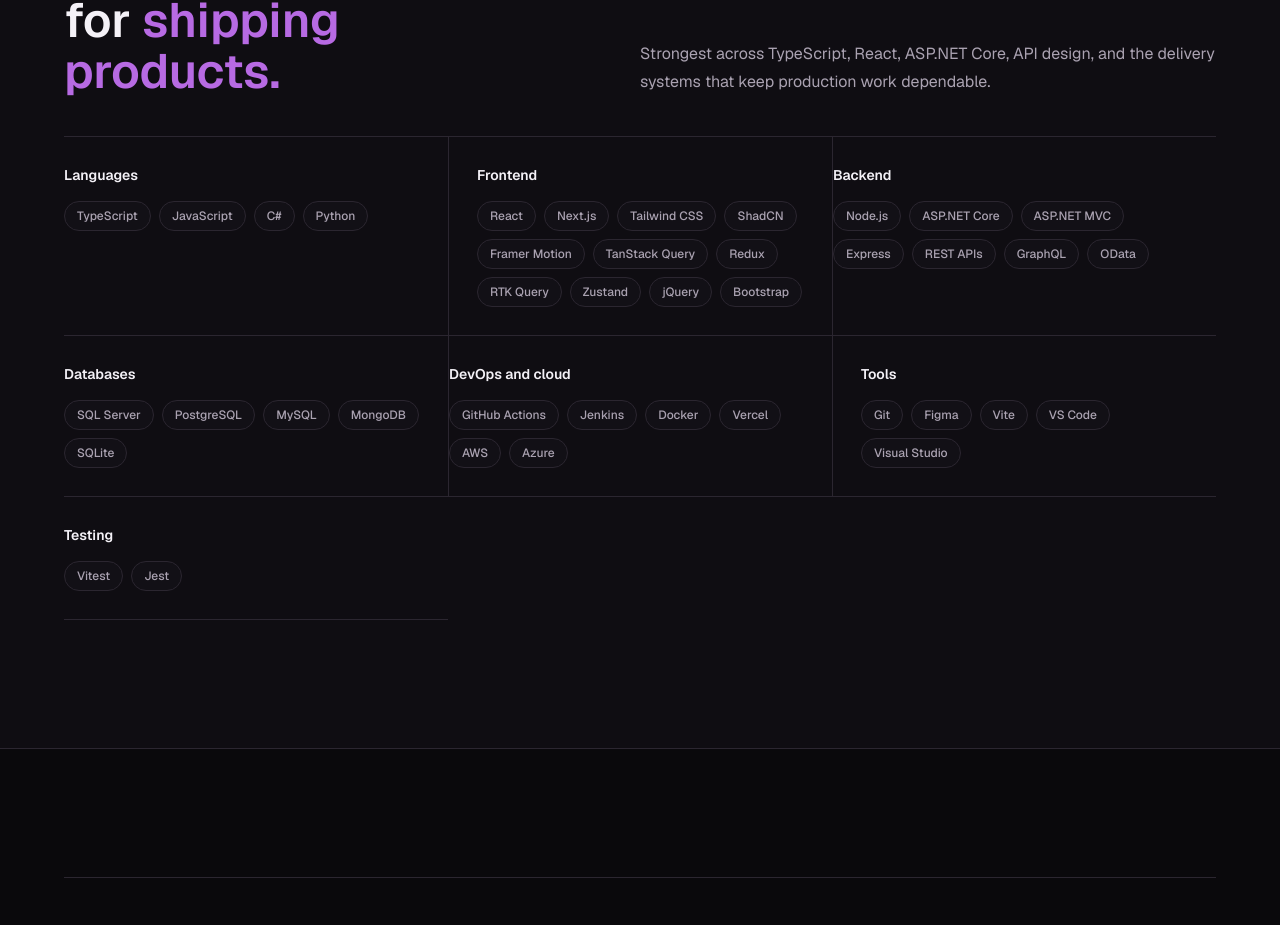
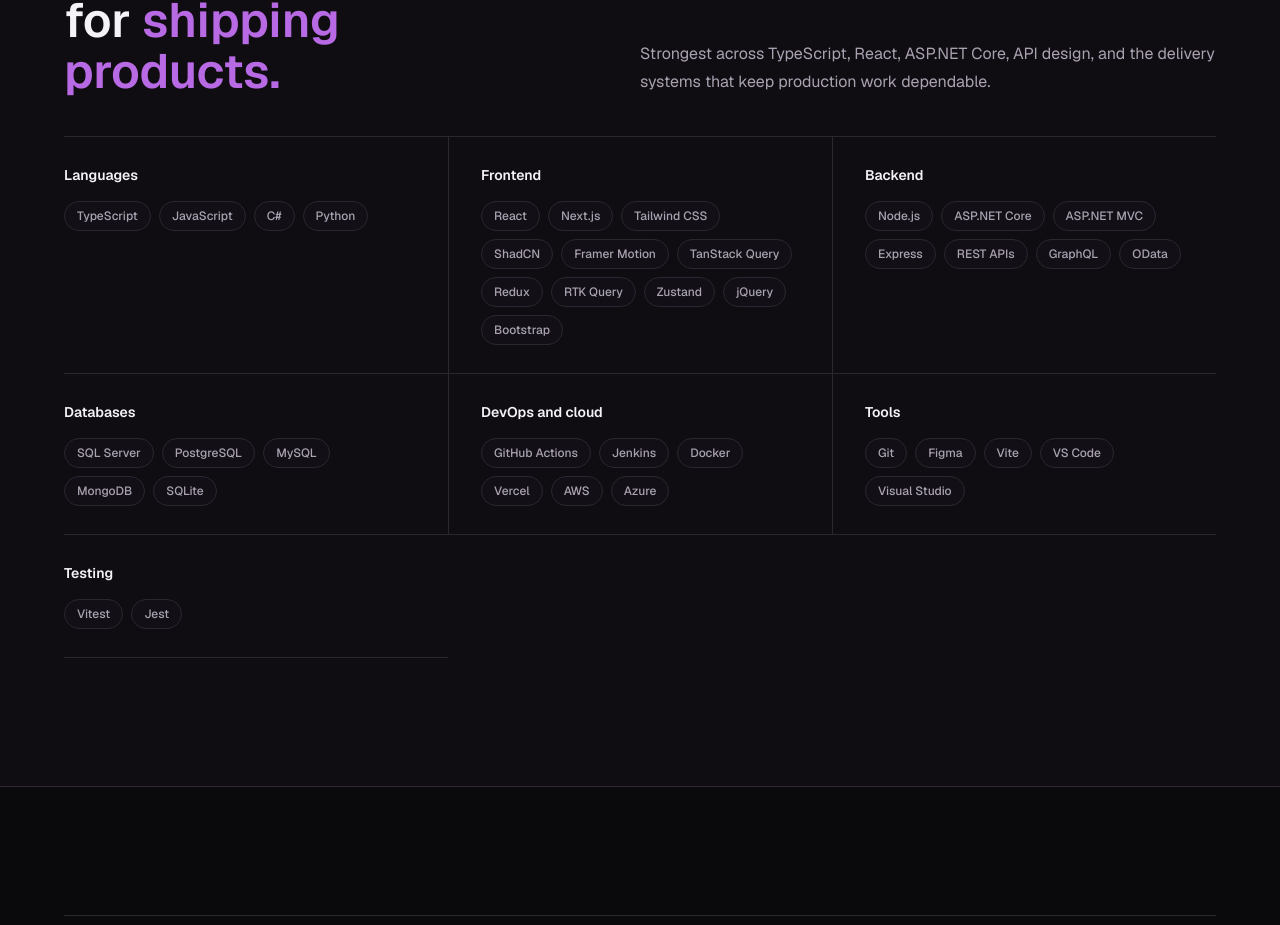
Before and after one commit to NOBERT167/my-portfolio, a Next.js app: page / in a window 1280 px wide. Shown: the part 6789-7714 px from the top of the page. Built offline with nearby package versions, Linux system fonts and the light colour scheme.

Commit message:
Update skills.tsx

```diff
--- a/components/skills.tsx
+++ b/components/skills.tsx
@@ -1,4 +1,5 @@
 import { SKILLS } from "@/constants";
+import { cn } from "@/lib/utils";
 
 const CATEGORY_LABELS: Record<string, string> = {
   language: "Languages",
@@ -49,14 +50,22 @@
         </div>
 
         <div className="grid md:grid-cols-2 lg:grid-cols-3">
-          {CATEGORY_ORDER.map((category) => {
+          {CATEGORY_ORDER.map((category, index) => {
             const categorySkills = grouped[category];
             if (!categorySkills?.length) return null;
 
             return (
               <article
                 key={category}
-                className="border-b border-[var(--glass-border)] py-7 md:px-7 md:nth-[2n+1]:pl-0 md:nth-[2n]:border-l lg:nth-[2n]:border-l-0 lg:nth-[3n+1]:pl-0 lg:nth-[3n+2]:border-l lg:nth-[3n]:border-l"
+                className={cn(
+                  "border-b border-[var(--glass-border)] py-7 md:pr-7 lg:pr-8",
+                  index % 2 === 0
+                    ? "md:border-l-0 md:pl-0"
+                    : "md:border-l md:pl-7",
+                  index % 3 === 0
+                    ? "lg:border-l-0 lg:pl-0"
+                    : "lg:border-l lg:pl-8",
+                )}
               >
                 <h3 className="text-sm font-semibold">
                   {CATEGORY_LABELS[category]}
```
